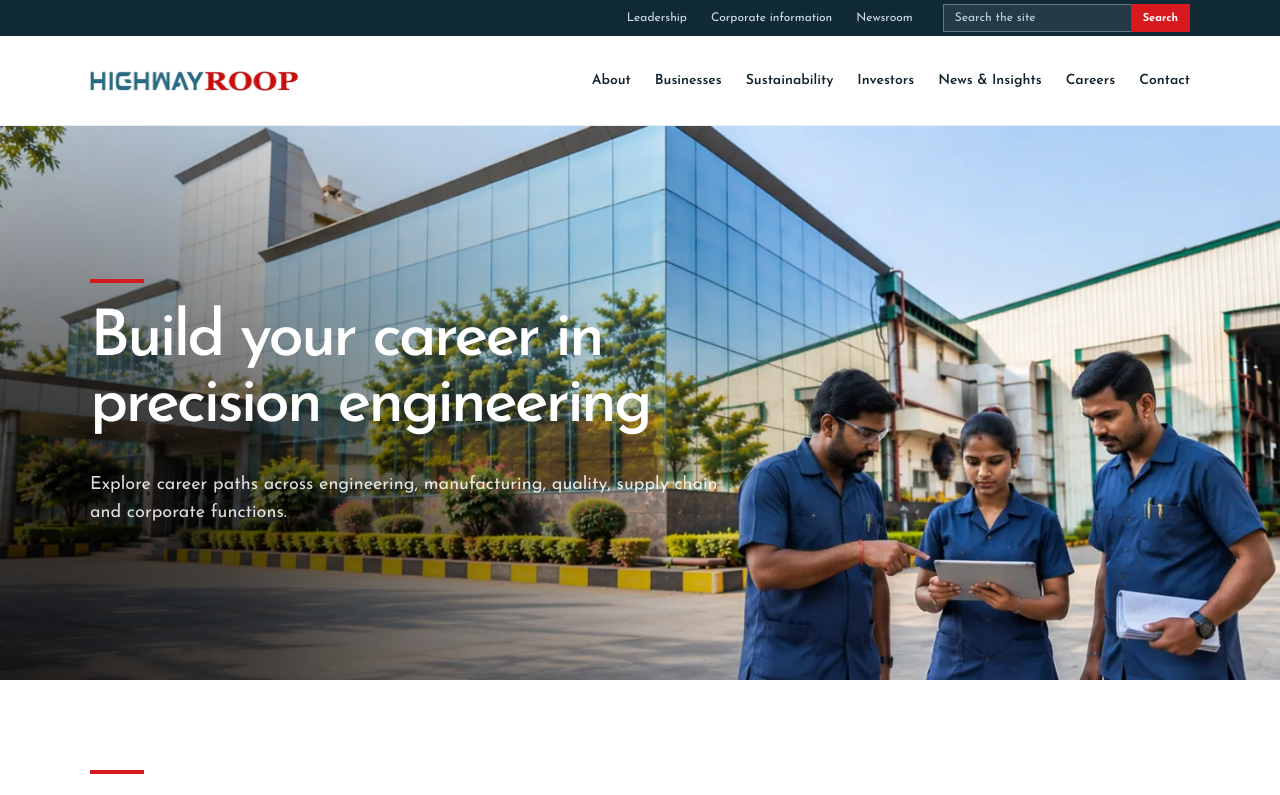
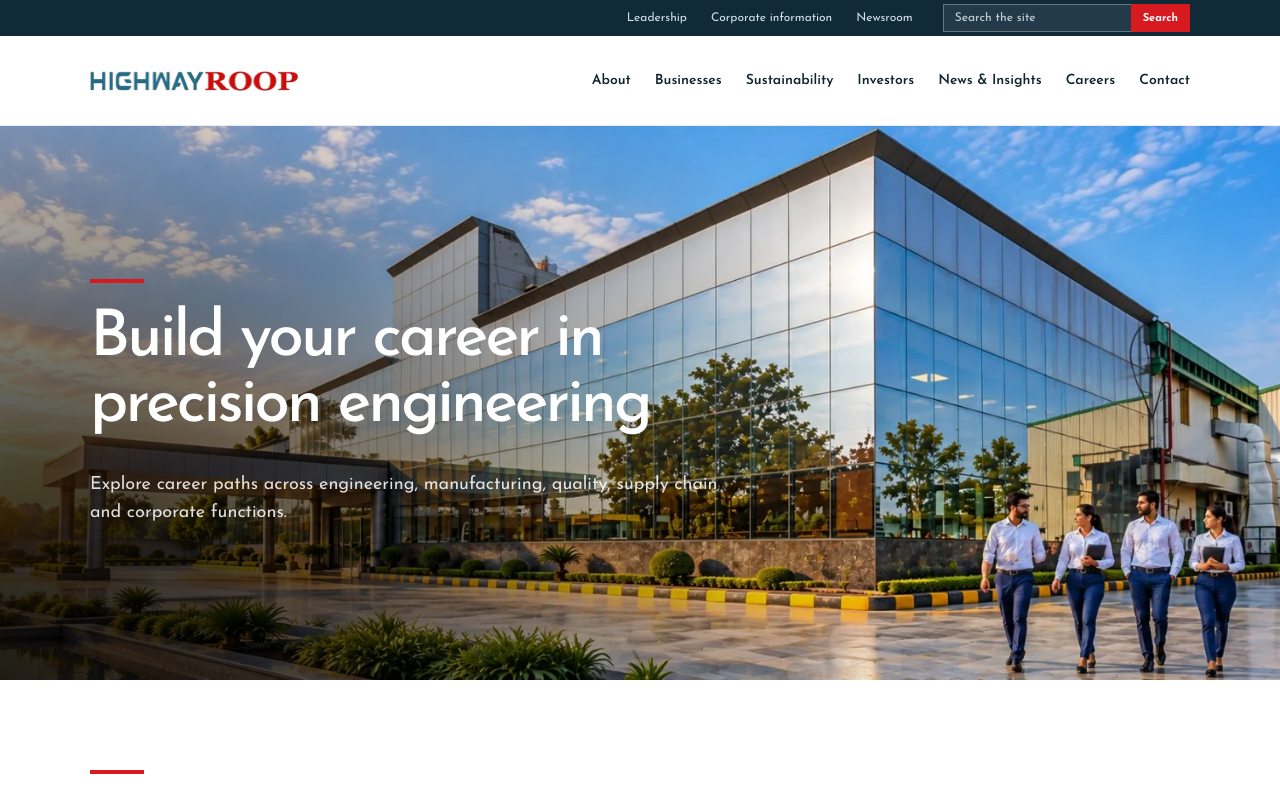
Before and after one commit to Akash-abacusdesk/highwayroop, a Next.js app: page /careers in a window 1280 px wide. Shown: the top 795 px of the page. Built offline with nearby package versions, Linux system fonts and the light colour scheme.

Commit message:
Careers hero uses the homepage careers image

```diff
--- a/app/careers/page.tsx
+++ b/app/careers/page.tsx
@@ -26,7 +26,7 @@ export default function Careers() {
       <PageHero
         title={<>Build your career in<br />precision engineering</>}
         copy="Explore career paths across engineering, manufacturing, quality, supply chain and corporate functions."
-        image="hero-careers-v3"
+        image="homepage/careers-card"
       />
       <section className="ab-section">
         <div className="shell">
```
